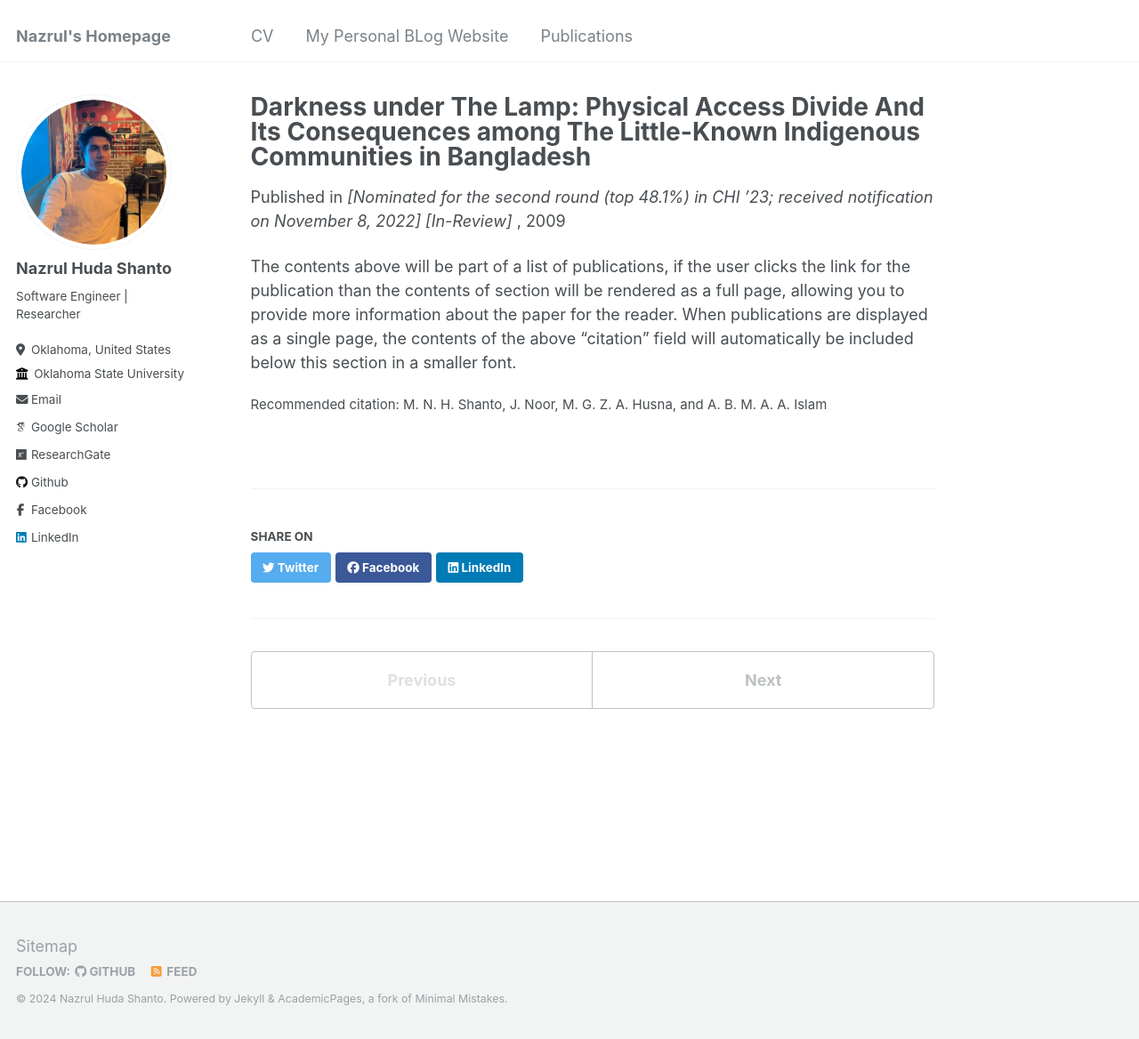
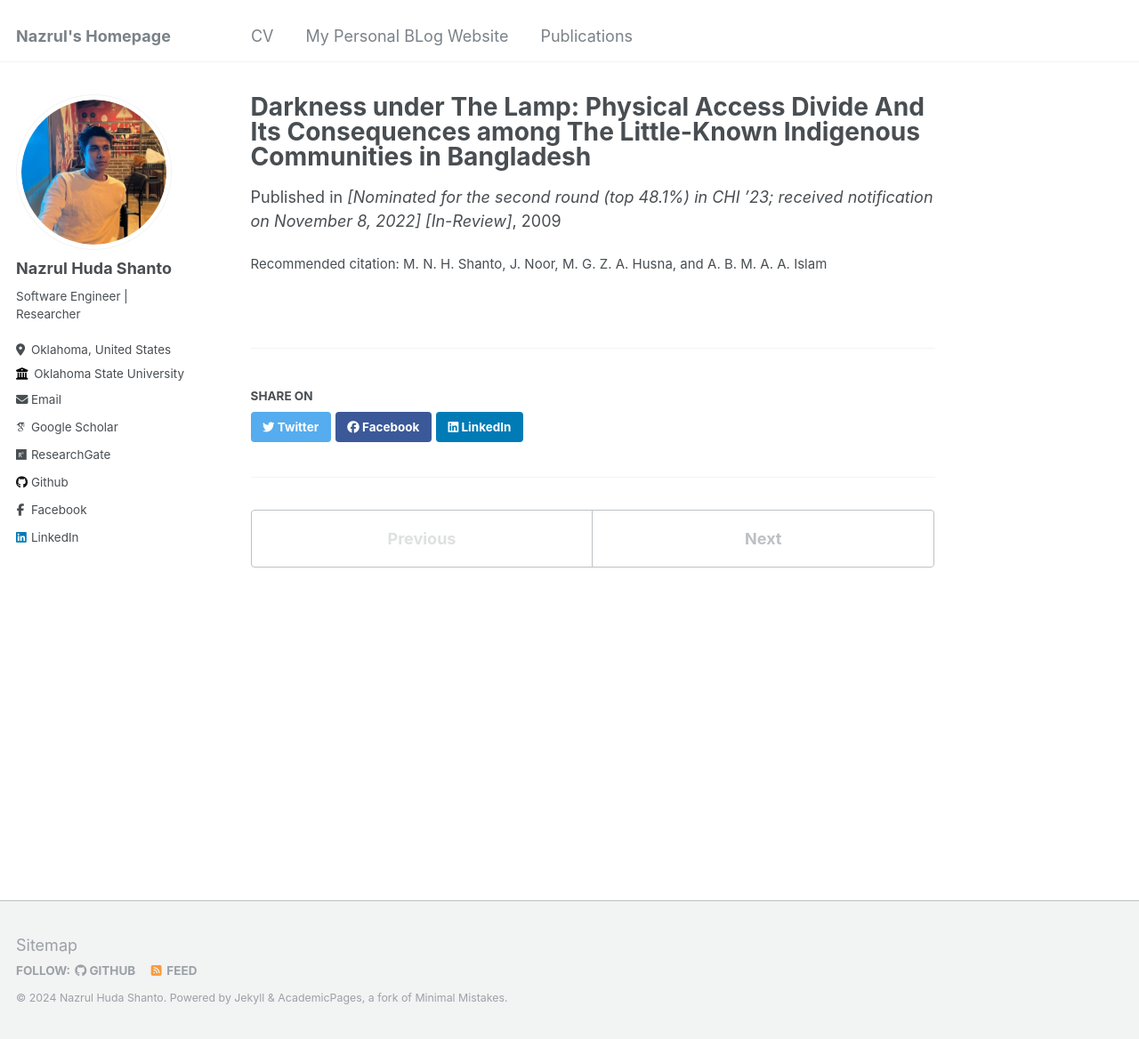
Before and after one commit to nazrulhuda/portfolio, a Jekyll site: the page built from _publications/2009-10-01-paper-title-number-1.md, in a window 1280 px wide and 1168 px high. Shown: the whole window at 89% size. Built offline with Jekyll 4.4.1, drawn with Linux system fonts in a browser that asks for light colours; some web fonts are replaced.

Commit message:
first commit

```diff
--- a/_publications/2009-10-01-paper-title-number-1.md
+++ b/_publications/2009-10-01-paper-title-number-1.md
@@ -4,11 +4,7 @@ The Little-Known Indigenous Communities in Bangladesh"
 collection: publications
 permalink: /publication/2009-10-01-paper-title-number-1
 excerpt: 'In the high mountains of southeast Bandarban, highly vulnerable ethnic communities (we refer to them as HVECs) live without basic mobile and network availability. To the best of our knowledge, no study in the literature has focused on improving HVECs life. To create a new discussion in HCI, we make two visits to six different ethnic communities in 15 different paras (villages) and conduct a mixed-method study to uncover their mobile and network availability with HVECs. We share the framework we used to tackle the non-availability of local informers and interpreters in HVECs. This study will help researchers better prepare for fieldwork and design technologies in distant indigenous communities'
-date: 2009-10-01
 venue: '[Nominated for the second round (top 48.1%)
-in CHI ’23; received notification on November 8, 2022] [In-Review]
-'
+in CHI ’23; received notification on November 8, 2022] [In-Review]'
 citation: 'M. N. H. Shanto, J. Noor, M. G. Z. A. Husna, and A. B. M. A. A. Islam'
 ---
-
-The contents above will be part of a list of publications, if the user clicks the link for the publication than the contents of section will be rendered as a full page, allowing you to provide more information about the paper for the reader. When publications are displayed as a single page, the contents of the above "citation" field will automatically be included below this section in a smaller font.
```
